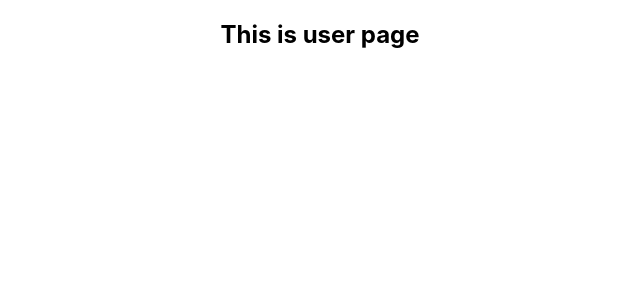
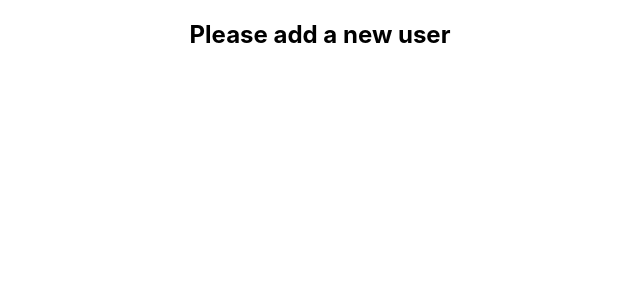
Before and after one commit to kamrul-dev/react-node-mongodb-crud-client, a React (Create React App) app: page /user/add in a window 1280 px wide. Shown: the top 300 px of the page, without its empty margins (320-960 px from the left). Built offline with nearby package versions, Linux system fonts and the light colour scheme.

Commit message:
text updated

```diff
--- a/src/componets/AddUser/AddUser.js
+++ b/src/componets/AddUser/AddUser.js
@@ -3,7 +3,7 @@ import React from 'react';
 const AddUser = () => {
     return (
         <div>
-            <h2>This is user page</h2>
+            <h2>Please add a new user</h2>
         </div>
     );
 };
```
